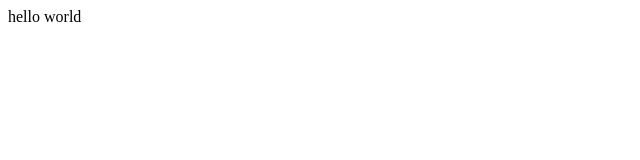
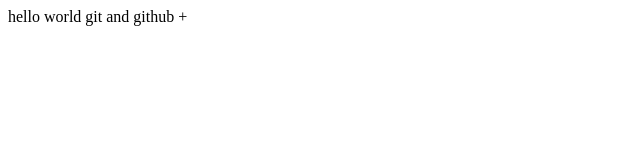
Before and after one commit to IshitaJain2001/js_practice, a plain HTML site: page index.html in a window 1280 px wide. Shown: the whole page, without its empty margins (0-640 px from the left). Drawn offline with Linux system fonts and the light colour scheme.

Commit message:
shivprakash

```diff
--- a/index.html
+++ b/index.html
@@ -7,6 +7,8 @@
  </head>
  <body>
    hello world
+   git and github
+   +
  </body>
  </html>
 
```
